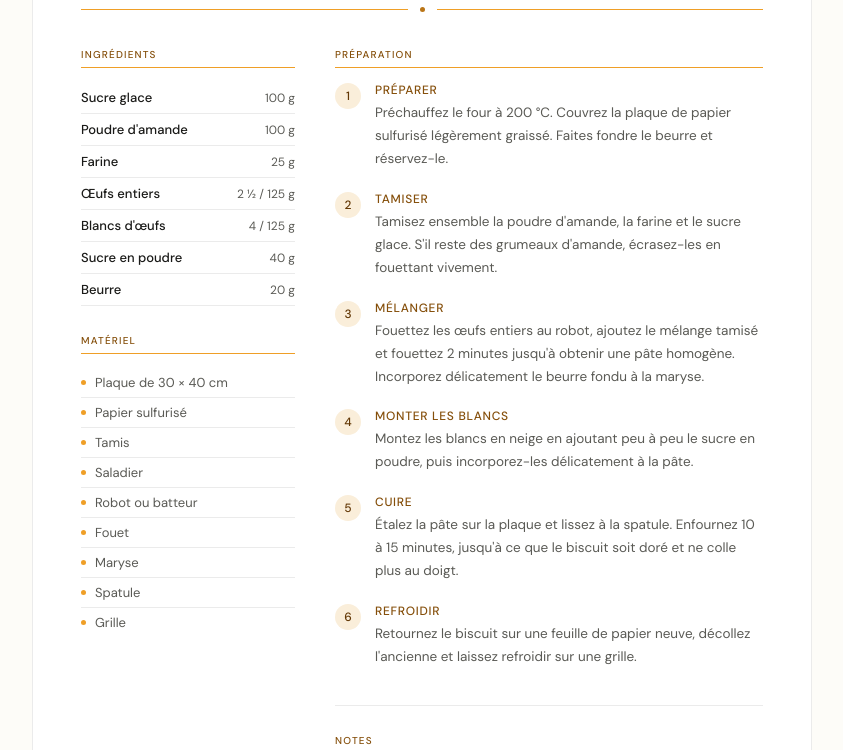
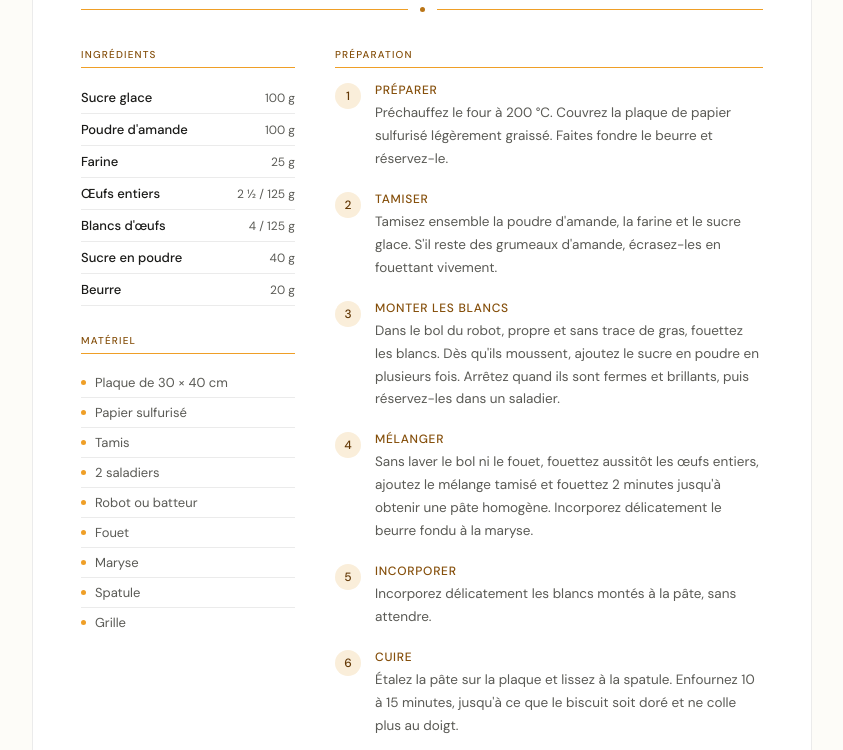
Before and after one commit to JBFK94/recettes, a plain HTML site: page biscuit-joconde.html in a window 1280 px wide. Shown: the part 202-952 px from the top of the page, without its empty margins (218-1061 px from the left). Drawn offline with Linux system fonts and the light colour scheme.

Commit message:
Biscuit joconde : monter les blancs avant les œufs entiers
Co-Authored-By: Claude Sonnet 5.5 <noreply@anthropic.com>
Claude-Session: https://claude.ai/code/session_01Y7G2DphrxMkGWXzcdBhvPU

```diff
--- a/biscuit-joconde.html
+++ b/biscuit-joconde.html
@@ -95,7 +95,7 @@
             <li><span class="mat-dot"></span>Plaque de 30 × 40 cm</li>
             <li><span class="mat-dot"></span>Papier sulfurisé</li>
             <li><span class="mat-dot"></span>Tamis</li>
-            <li><span class="mat-dot"></span>Saladier</li>
+            <li><span class="mat-dot"></span>2 saladiers</li>
             <li><span class="mat-dot"></span>Robot ou batteur</li>
             <li><span class="mat-dot"></span>Fouet</li>
             <li><span class="mat-dot"></span>Maryse</li>
@@ -127,21 +127,29 @@
         <div class="step">
           <span class="badge">3</span>
           <div class="step-body">
-            <span class="step-title">Mélanger</span>
-            <p class="step-text">Fouettez les œufs entiers au robot, ajoutez le mélange tamisé et fouettez 2 minutes jusqu'à obtenir une pâte homogène. Incorporez délicatement le beurre fondu à la maryse.</p>
+            <span class="step-title">Monter les blancs</span>
+            <p class="step-text">Dans le bol du robot, propre et sans trace de gras, fouettez les blancs. Dès qu'ils moussent, ajoutez le sucre en poudre en plusieurs fois. Arrêtez quand ils sont fermes et brillants, puis réservez-les dans un saladier.</p>
           </div>
         </div>
 
         <div class="step">
           <span class="badge">4</span>
           <div class="step-body">
-            <span class="step-title">Monter les blancs</span>
-            <p class="step-text">Montez les blancs en neige en ajoutant peu à peu le sucre en poudre, puis incorporez-les délicatement à la pâte.</p>
+            <span class="step-title">Mélanger</span>
+            <p class="step-text">Sans laver le bol ni le fouet, fouettez aussitôt les œufs entiers, ajoutez le mélange tamisé et fouettez 2 minutes jusqu'à obtenir une pâte homogène. Incorporez délicatement le beurre fondu à la maryse.</p>
           </div>
         </div>
 
         <div class="step">
           <span class="badge">5</span>
+          <div class="step-body">
+            <span class="step-title">Incorporer</span>
+            <p class="step-text">Incorporez délicatement les blancs montés à la pâte, sans attendre.</p>
+          </div>
+        </div>
+
+        <div class="step">
+          <span class="badge">6</span>
           <div class="step-body">
             <span class="step-title">Cuire</span>
             <p class="step-text">Étalez la pâte sur la plaque et lissez à la spatule. Enfournez 10 à 15 minutes, jusqu'à ce que le biscuit soit doré et ne colle plus au doigt.</p>
@@ -149,7 +157,7 @@
         </div>
 
         <div class="step">
-          <span class="badge">6</span>
+          <span class="badge">7</span>
           <div class="step-body">
             <span class="step-title">Refroidir</span>
             <p class="step-text">Retournez le biscuit sur une feuille de papier neuve, décollez l'ancienne et laissez refroidir sur une grille.</p>
```
